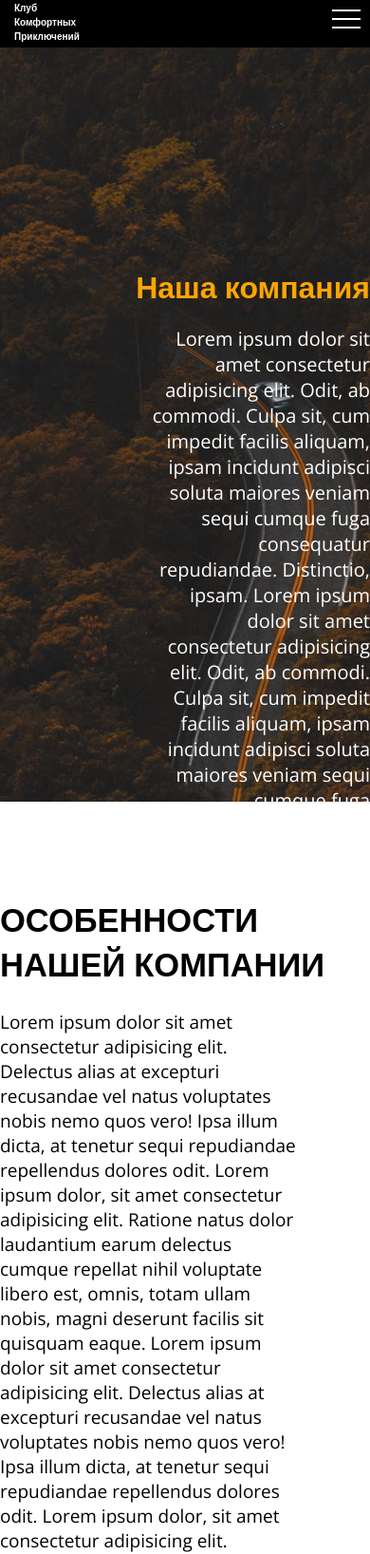
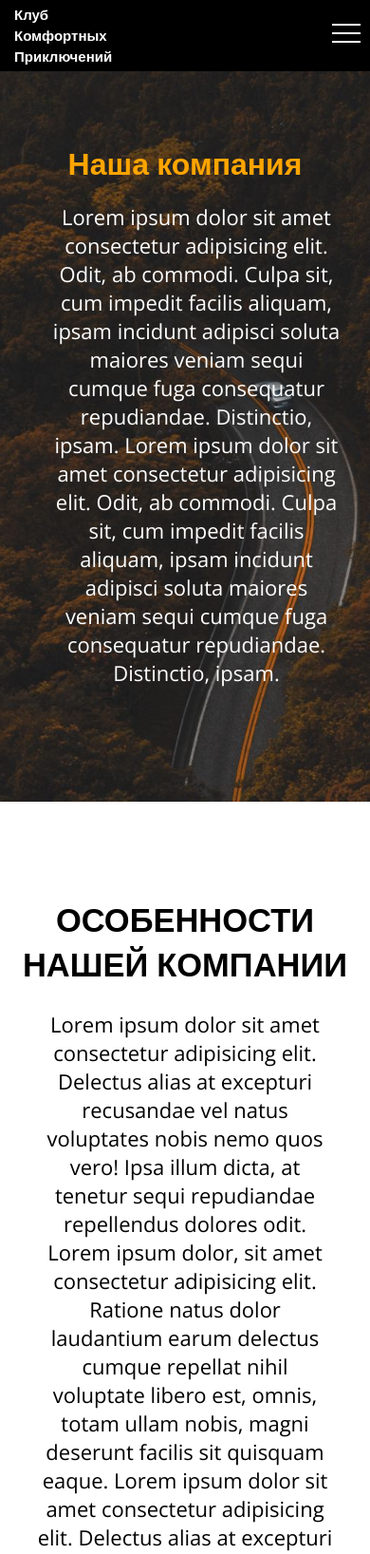
Before and after one commit to PablloS/-PablloS.github.io, a plain HTML site: page about.html in a window 390 px wide. Shown: the top 1636 px of the page at 95% size. Drawn offline with nearby package versions, Linux system fonts and the light colour scheme.

Commit message:
Add files via upload

```diff
--- a/css/about.css
+++ b/css/about.css
@@ -2,6 +2,7 @@
     background: url('../img/header/4.jpg')center no-repeat;
     background-size: cover;
 }
+
 
 .headline {
     margin-top: 280px;
@@ -50,6 +51,7 @@
 
 .alina {
     margin-top: 100px;
+
 }
 
 
@@ -99,3 +101,87 @@
     quotes: "\0022" "\0022";
     left: 300px;
 }
+
+@media (max-width: 1280px) {
+    .company-text{
+        width: 70%;
+        font-size: 22px;
+    }
+    .company-about {
+        font-size: 22px;
+    }
+}
+
+@media (max-width: 1280px) {
+    .company-text {
+        width: 65%;
+    }
+}
+
+@media (max-width: 820px) {
+    .teammate-headline {
+        left: 0;
+        display: flex;
+        flex-direction: column;
+    }
+
+    .teammate-headline img {
+        align-self: center;
+    }
+
+    .teammate-headline-text{
+        margin: auto;
+        text-align: center;
+        height: auto;
+        margin-top: 20px;
+        margin-bottom: 20px;
+    }
+
+    .teammate-headline-text h3 {
+        top: 15%;
+    }
+    .company-text {
+        left: 0;
+        margin: auto;
+        margin-top: 0;
+        text-align: center;
+        width: 80%;
+    }
+
+    .alina {
+        margin-bottom: 30px;
+    }
+
+    .company-headline {
+        text-align: center;
+    }
+}
+
+@media (max-width: 750px) {
+    .headline {
+        margin-top: 220px;
+    }
+
+    .headline h1{
+        margin-right: 30px;
+    }
+    .company-about {
+        margin-right: 30px;
+    }
+    .company-about p {
+        width: 85%;
+    }
+}
+
+@media (max-width: 410px) {
+    .headline {
+        margin-top: 150px;
+        text-align: center;
+    }
+    .headline h1 {
+        margin-right: 0;
+    }
+    .company-about {
+        text-align: center;
+    }
+}
--- a/css/adventure.css
+++ b/css/adventure.css
@@ -171,3 +171,45 @@
 .cards-more a:focus {
     color: orange;
 }
+
+@media (max-width: 750px) {
+    .headline {
+        margin-top: 220px;
+    }
+
+    .headline h1{
+        margin-right: 30px;
+    }
+    .adventure-about {
+        margin-right: 30px;
+    }
+    .adventure-about p {
+        width: 85%;
+    }
+}
+
+@media (max-width: 410px) {
+    .headline {
+        margin-top: 150px;
+        text-align: center;
+    }
+    .headline h1 {
+        margin-right: 0;
+    }
+    .adventure-about {
+        text-align: center;
+    }
+}
+
+
+@media (max-width: 1710px) {
+    .content {
+        left: 0;
+        width: 100%;
+    }
+    .cards {
+        justify-content: center;
+        flex-direction: row;
+    }
+
+}
--- a/css/blog.css
+++ b/css/blog.css
@@ -112,3 +112,41 @@ a {
     margin-bottom: 10px;
     margin-top: 10px;
 }
+
+@media (max-width: 750px) {
+    .headline {
+        margin-top: 220px;
+    }
+
+    .headline h1{
+        margin-right: 30px;
+    }
+    .blog-about {
+        margin-right: 30px;
+    }
+    .blog-about p {
+        width: 85%;
+    }
+}
+
+@media (max-width: 410px) {
+    .headline {
+        margin-top: 150px;
+        text-align: center;
+    }
+    .headline h1 {
+        margin-right: 0;
+    }
+    .blog-about {
+        text-align: center;
+    }
+}
+
+@media (max-width: 1710px) {
+    .content {
+        left: 0;
+        width: 100%;
+        justify-content: center;
+        flex-direction: row;
+    }
+}
--- a/css/style.css
+++ b/css/style.css
@@ -133,11 +133,11 @@ header::before {
         max-width: 720px;
     }
     .header__logo {
-        font-size: 35px;
+        font-size: 40px;
     }
 
     .nav-link {
-        font-size: 15px;
+        font-size: 20px;
     }
 
 }
@@ -149,7 +149,7 @@ header::before {
         overflow: hidden;
     }
     .header__burger {
-        margin-top: 10px;
+        margin-top: 25px;
         display: block;
         position: relative;
         width: 30px;
@@ -159,9 +159,9 @@ header::before {
     }
 
     .header__logo {
-        margin-top: 0px;
+        margin-top: 3px;
         margin-left: 15px;
-        font-size: 10px;
+        font-size: 15px;
     }
 
     header::before {
@@ -169,7 +169,7 @@ header::before {
     }
 
     .header-inner {
-        height: 50px;
+        height: 75px;
     }
 
     .header__burger::before,
@@ -338,11 +338,11 @@ header::before {
 
     .footer__contacts {
         left:  600px;
-        font-size: 12px;
+        font-size: 15px;
     }
 
     .contacts {
-        font-size: 12px;
+        font-size: 15px;
     }
 
     .whatsapp-icon {
@@ -361,10 +361,10 @@ header::before {
     }
 
     .footer__menu {
-        font-size: 12px;
+        font-size: 15px;
     }
     .footer__menu-link {
-        font-size: 12px;
+        font-size: 15px;
     }
 }
 
--- a/js/main.js
+++ b/js/main.js
@@ -4,6 +4,11 @@ $(document).ready( function() {
     $('.header__burger').click( function(event) {
         $('.header__burger, .nav').toggleClass('active');
         $('body').toggleClass('lock');
+        $('.nav-link').click(function(event) {
+            console.log("work")
+            $('.header__burger, .nav').removeClass('active');
+            $('body').removeClass('lock');
+        });
     });
 
     //плавная анимация прокручивания страницы по ссылке
```
